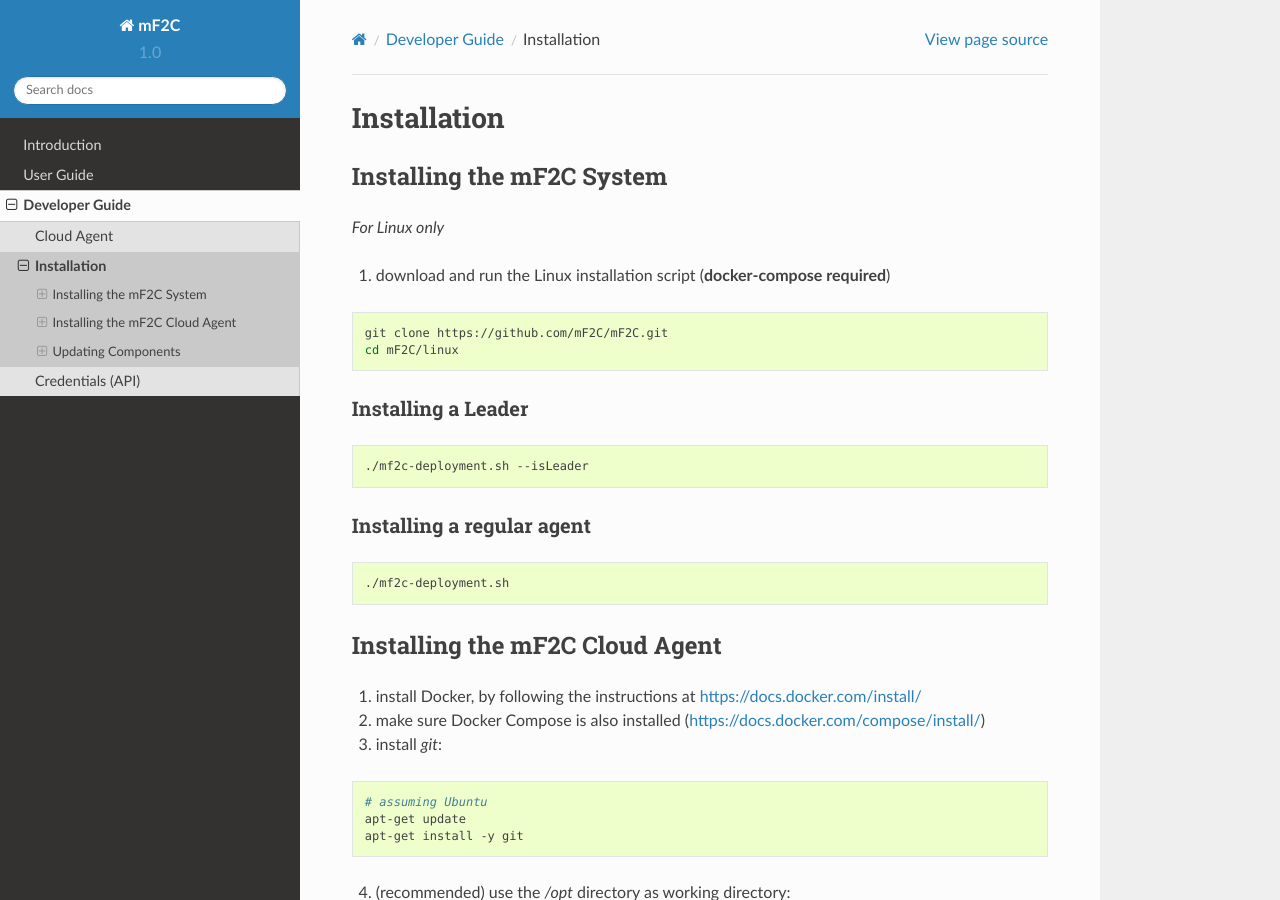
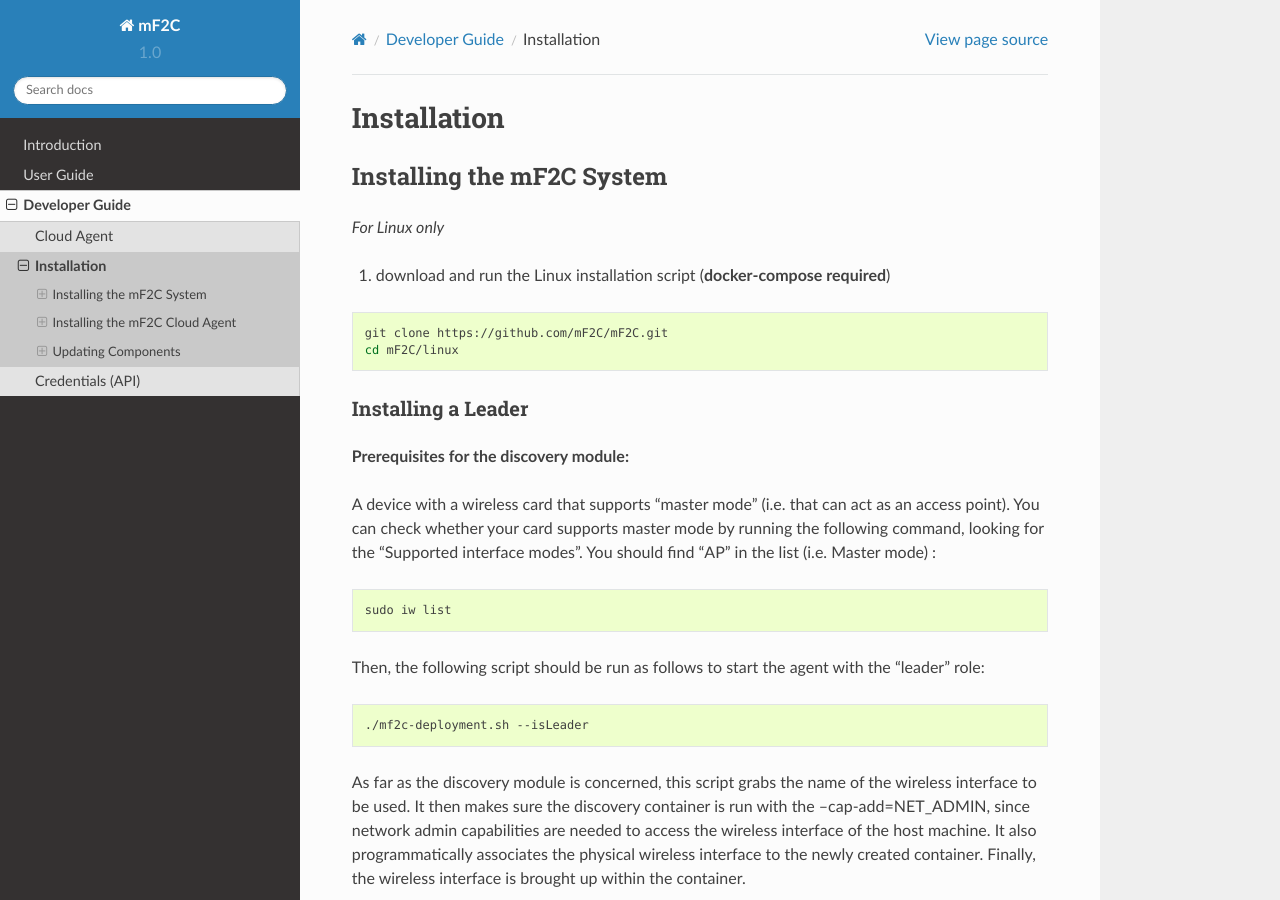
Before and after one commit to mF2C/Documentation, a Sphinx documentation site: the page built from documentation/developer_guide/installation.rst, in a window 1280 px wide and 900 px high. Built offline with Sphinx 7.4.7 and the Read the Docs theme 2.0.0, drawn with Linux system fonts in a browser that asks for light colours.

Commit message:
added discovery related prerequisites

```diff
--- a/documentation/developer_guide/installation.rst
+++ b/documentation/developer_guide/installation.rst
@@ -18,9 +18,21 @@ Installing the mF2C System
 Installing a Leader
 ~~~~~~~~~~~~~~~~~~~
 
+**Prerequisites for the discovery module:**
+
+A device with a wireless card that supports "master mode" (i.e. that can act as an access point). You can check whether your card supports master mode by running the following command, looking for the "Supported interface modes". You should find "AP" in the list (i.e. Master mode) :
+
+.. code-block:: bash
+
+    sudo iw list
+
+Then, the following script should be run as follows to start the agent with the "leader" role:
+
 .. code-block:: bash
 
     ./mf2c-deployment.sh --isLeader
+
+As far as the discovery module is concerned, this script grabs the name of the wireless interface to be used. It then makes sure the discovery container is run with the --cap-add=NET_ADMIN, since network admin capabilities are needed to access the wireless interface of the host machine. It also programmatically associates the physical wireless interface to the newly created container. Finally, the wireless interface is brought up within the container.
 
 Installing a regular agent
 ~~~~~~~~~~~~~~~~~~~~~~~~~~
```
